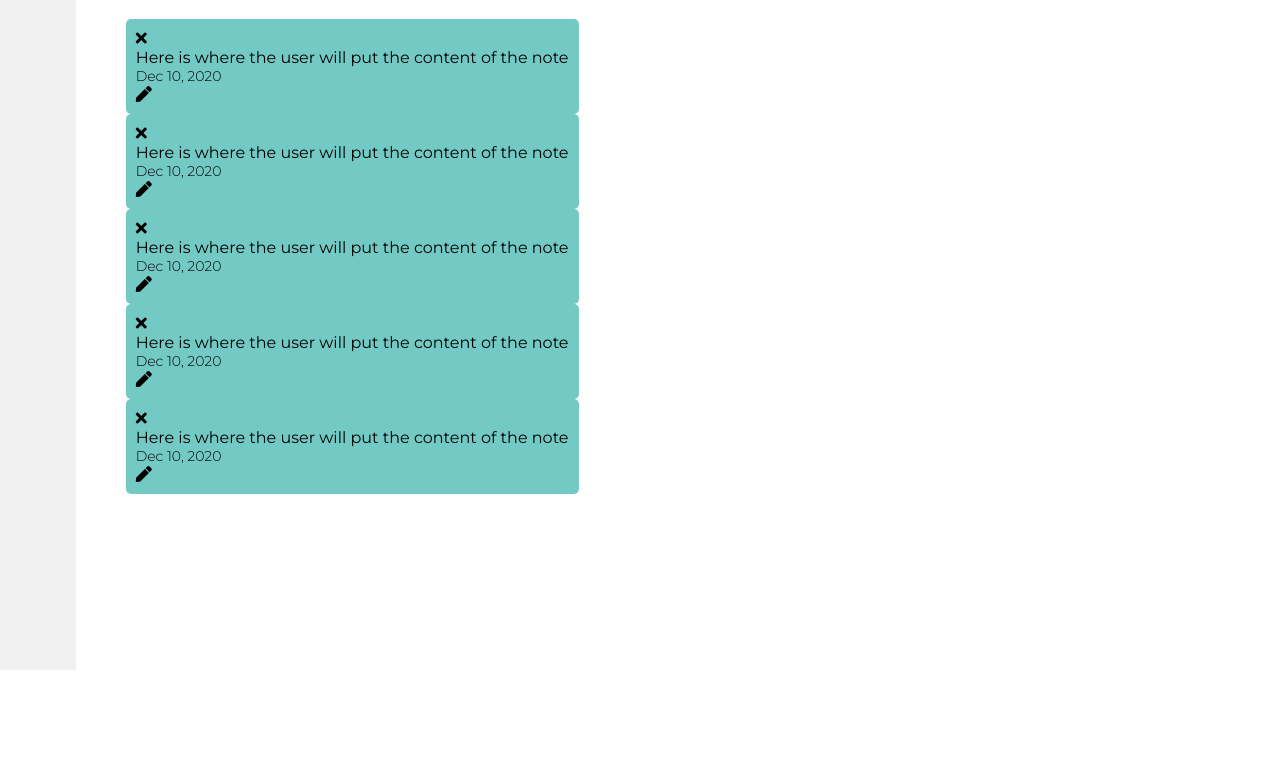
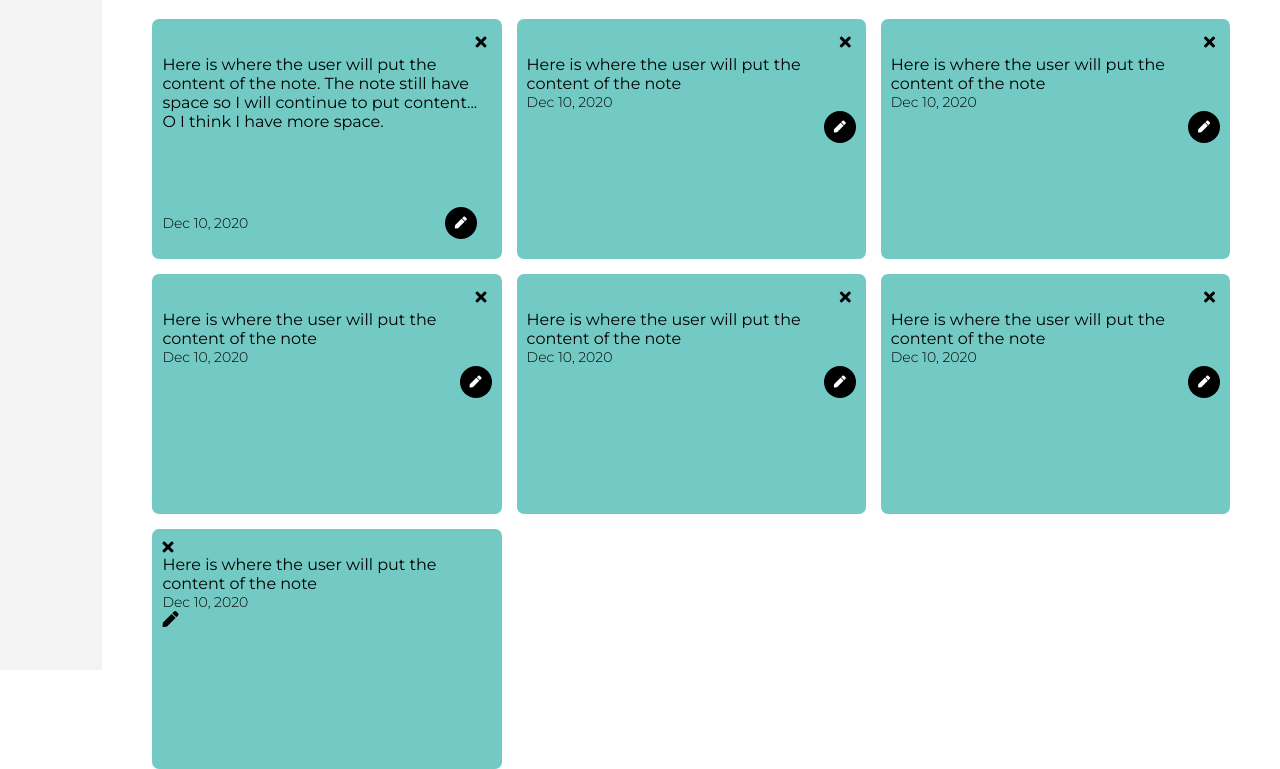
Before and after one commit to FedericoWalovnik/vue-notes-app, a website: page src/index.html in a window 1280 px wide. Shown: the part 130-899 px from the top of the page. Before the commit the page ends 800 px from the top, so only its background shows below. Drawn offline with nearby package versions, Linux system fonts and the light colour scheme.

Commit message:
grid notes and note style

```diff
--- a/src/index.html
+++ b/src/index.html
@@ -24,28 +24,42 @@
             <h1 class="title-principal">Notes</h1>
             <div class="notes-container">
                 <div class="note">
-                    <i class="notes__deleteButton fas fa-times"></i>
+                    <i class="note__deleteButton fas fa-times"></i>
+                    <p class="paragraph-principal">Here is where the user will put the content of the note. The note still have space so I will continue to put content... O I think I have more space.</p>
+                    <div class="note__bottomElements">
+                        <p class="paragraph-secundary">Dec 10, 2020</p>
+                        <i class="note__editButton fas fa-pen"></i>
+                    </div>
+                </div>
+                <div class="note">
+                    <i class="note__deleteButton fas fa-times"></i>
                     <p class="paragraph-principal">Here is where the user will put the content of the note</p>
                     <p class="paragraph-secundary">Dec 10, 2020</p>
-                    <i class="notes__editButton fas fa-pen"></i>
+                    <i class="note__editButton fas fa-pen"></i>
                 </div>
                 <div class="note">
-                    <i class="notes__deleteButton fas fa-times"></i>
+                    <i class="note__deleteButton fas fa-times"></i>
                     <p class="paragraph-principal">Here is where the user will put the content of the note</p>
                     <p class="paragraph-secundary">Dec 10, 2020</p>
-                    <i class="notes__editButton fas fa-pen"></i>
+                    <i class="note__editButton fas fa-pen"></i>
                 </div>
                 <div class="note">
-                    <i class="notes__deleteButton fas fa-times"></i>
+                    <i class="note__deleteButton fas fa-times"></i>
                     <p class="paragraph-principal">Here is where the user will put the content of the note</p>
                     <p class="paragraph-secundary">Dec 10, 2020</p>
-                    <i class="notes__editButton fas fa-pen"></i>
+                    <i class="note__editButton fas fa-pen"></i>
                 </div>
                 <div class="note">
-                    <i class="notes__deleteButton fas fa-times"></i>
+                    <i class="note__deleteButton fas fa-times"></i>
                     <p class="paragraph-principal">Here is where the user will put the content of the note</p>
                     <p class="paragraph-secundary">Dec 10, 2020</p>
-                    <i class="notes__editButton fas fa-pen"></i>
+                    <i class="note__editButton fas fa-pen"></i>
+                </div>
+                <div class="note">
+                    <i class="note__deleteButton fas fa-times"></i>
+                    <p class="paragraph-principal">Here is where the user will put the content of the note</p>
+                    <p class="paragraph-secundary">Dec 10, 2020</p>
+                    <i class="note__editButton fas fa-pen"></i>
                 </div>
                 <div class="note">
                     <i class="notes__deleteButton fas fa-times"></i>
--- a/src/sass/abstracts/_variables.scss
+++ b/src/sass/abstracts/_variables.scss
@@ -1,6 +1,8 @@
 //Colors
-$grey-light: rgb(241, 241, 241);
+$grey-light: rgb(243, 243, 243);
 $postit-cyan: #73cac4;
 $postit-green: #e3e546;
 $postit-pink: #f69dbb;
 $postit-orange: #fbad4b;
+$white: #fff;
+$black: #000;
--- a/src/sass/components/_note.scss
+++ b/src/sass/components/_note.scss
@@ -1,5 +1,32 @@
 .note {
+  position: relative;
+  display: flex;
+  flex-direction: column;
   background-color: $postit-cyan;
-  border-radius: 0.5rem;
+  border-radius: 0.7rem;
   padding: 1rem;
+
+  &__deleteButton {
+    align-self: flex-end;
+    margin: 0.5rem;
+  }
+
+  &__bottomElements {
+    display: flex;
+    align-items: center;
+    justify-content: space-between;
+    width: 90%;
+    position: absolute;
+    bottom: 2rem;
+  }
+
+  &__editButton {
+    font-size: 1.2rem;
+    align-self: flex-end;
+    justify-items: flex-end;
+    padding: 1rem;
+    color: $white;
+    background-color: $black;
+    border-radius: 1000px;
+  }
 }
--- a/src/sass/components/_sidebar.scss
+++ b/src/sass/components/_sidebar.scss
@@ -1,7 +1,7 @@
 .sidebar {
+  flex: 0 0 8vw;
   display: flex;
   flex-direction: column;
-  flex: 0 1 min-content;
   height: 100vh;
   background-color: $grey-light;
   padding: 1.5rem;
--- a/src/sass/layout/_content.scss
+++ b/src/sass/layout/_content.scss
@@ -1,3 +1,4 @@
 .content {
-  margin: 6.5rem 0 0 5rem;
+  margin: 6.5rem 5rem 0 5rem;
+  flex: 1 1 90vw;
 }
--- a/src/sass/layout/_notes-container.scss
+++ b/src/sass/layout/_notes-container.scss
@@ -2,5 +2,7 @@
   margin-top: 3.5rem;
 
   display: grid;
-  grid-template-columns: repeat(6, 1fr);
+  gap: 1.5rem;
+  grid-template-columns: repeat(auto-fit, minmax(28rem, 1fr));
+  grid-auto-rows: 30vh;
 }
```
Also changed, not shown: src/css/style.css.
